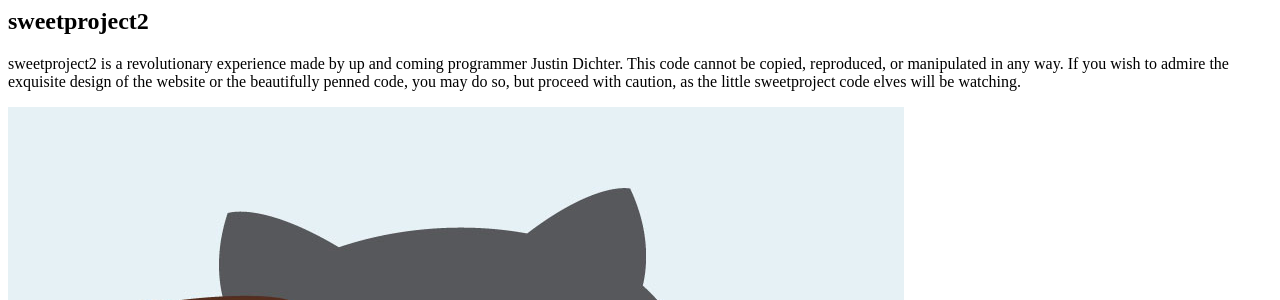
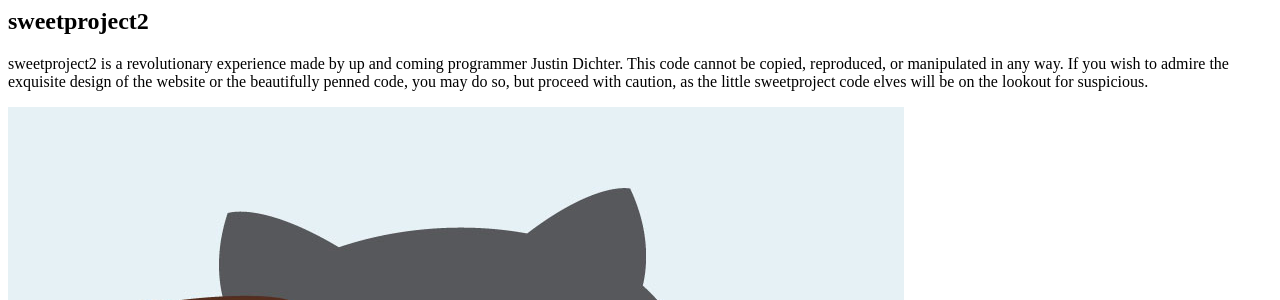
Before and after one commit to jwdichter/sweetproject2, a PHP site: page / in a window 1280 px wide. Shown: the top 300 px of the page. Run offline with PHP 8.4, Linux system fonts and the light colour scheme.

Commit message:
Update index.php

```diff
--- a/index.php
+++ b/index.php
@@ -1,6 +1,6 @@
 <?php
     echo "<h2> sweetproject2 </h2>";
-    echo "<p> sweetproject2 is a revolutionary experience made by up and coming programmer Justin Dichter.  This code cannot be copied, reproduced, or manipulated in any way.  If you wish to admire the exquisite design of the website or the beautifully penned code, you may do so, but proceed with caution, as the little sweetproject code elves will be watching. </p>";
+    echo "<p> sweetproject2 is a revolutionary experience made by up and coming programmer Justin Dichter.  This code cannot be copied, reproduced, or manipulated in any way.  If you wish to admire the exquisite design of the website or the beautifully penned code, you may do so, but proceed with caution, as the little sweetproject code elves will be on the lookout for suspicious. </p>";
     echo "<img src=fathertimecat.jpg/>";
     echo "<ol> The Top 5 Gatorade flavors
         <li>Glacier Freeze</li>
```
